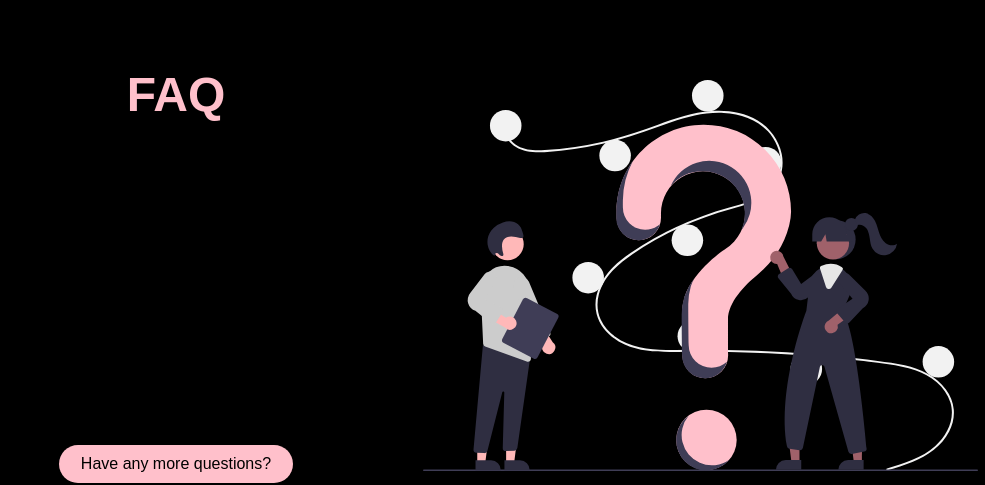
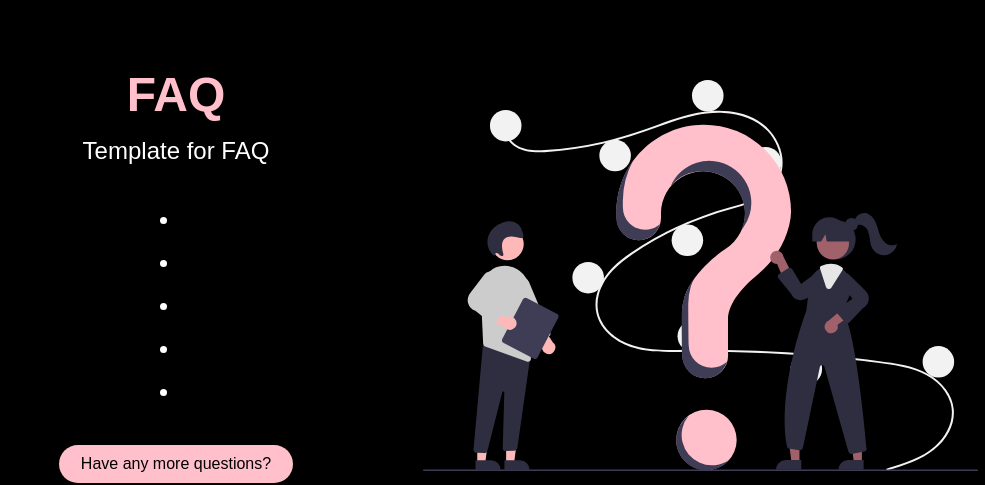
Before and after one commit to jackedwardbeard/01-Jane_Spence, a React (Create React App) app in the folder jane_spence/: page / in a window 1280 px wide. Shown: the part 2060-2545 px from the top of the page, without its empty margins (149-1134 px from the left). Built offline with nearby package versions, Linux system fonts and the light colour scheme.

Commit message:
Removed misplaced code in information pages.

```diff
--- a/jane_spence/src/components/Information/InformationComponents.js
+++ b/jane_spence/src/components/Information/InformationComponents.js
@@ -96,12 +96,6 @@ export const Body = styled.p`
     font-family: 'Montserrat', sans-serif;
     color: ${({darkText}) => (darkText ? 'black' : 'white')}
 
-    @media screen and (max-width: 375px) {
-        color: ${({darkText}) => (darkText ? 'black' : 'white')}
-        font-size: 1rem;
-
-    }
-
 
 `
 
```
